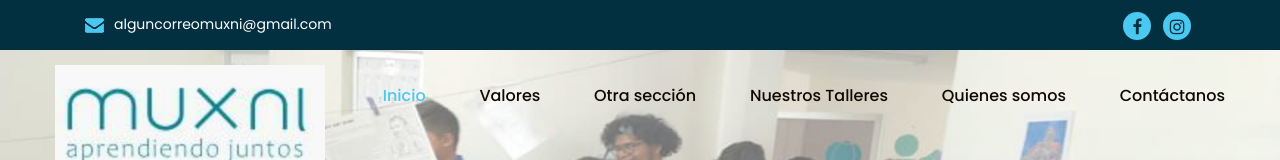
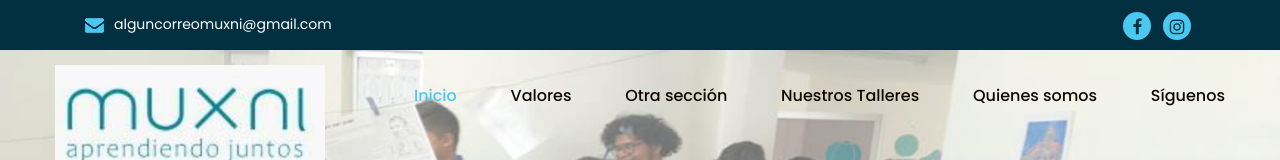
Before and after one commit to d4niel/d4niel.github.io, a plain HTML site: page index.html in a window 1280 px wide. Shown: the top 160 px of the page. Drawn offline with nearby package versions, Linux system fonts and the light colour scheme; some packages are replaced by stand-ins of ours.

Commit message:
primer bosquejo

```diff
--- a/index.html
+++ b/index.html
@@ -82,7 +82,7 @@
                                     <li> <a href="#clean">Otra sección</a> </li>
                                     <li> <a href="#ourwork">Nuestros Talleres</a> </li>
                                     <li> <a href="#review">Quienes somos</a> </li>
-                                    <li> <a href="#request">Contáctanos</a> </li>
+                                    <li> <a href="#request">Síguenos</a> </li>
                                  </ul>
                               </nav>
                            </div>
@@ -424,8 +424,8 @@
       </div>
       <!-- end review -->
       <!-- contact -->
-      <!--div id="request" class="contact">
-         <div class="container-fluid">
+      <div id="request" class="contact">
+         <!--div class="container-fluid">
             <div class="row">
                <div class="col-xl-6 col-lg-6 col-md-6 col-sm-12 padding-left1">
                   <div class="contact">
@@ -458,8 +458,8 @@
                   </div>
                </div>
             </div>
-         </div>
-      </div-->
+         </div-->
+      </div>
       <!-- end contact -->
       <!--  footer -->
       <footer>
```
